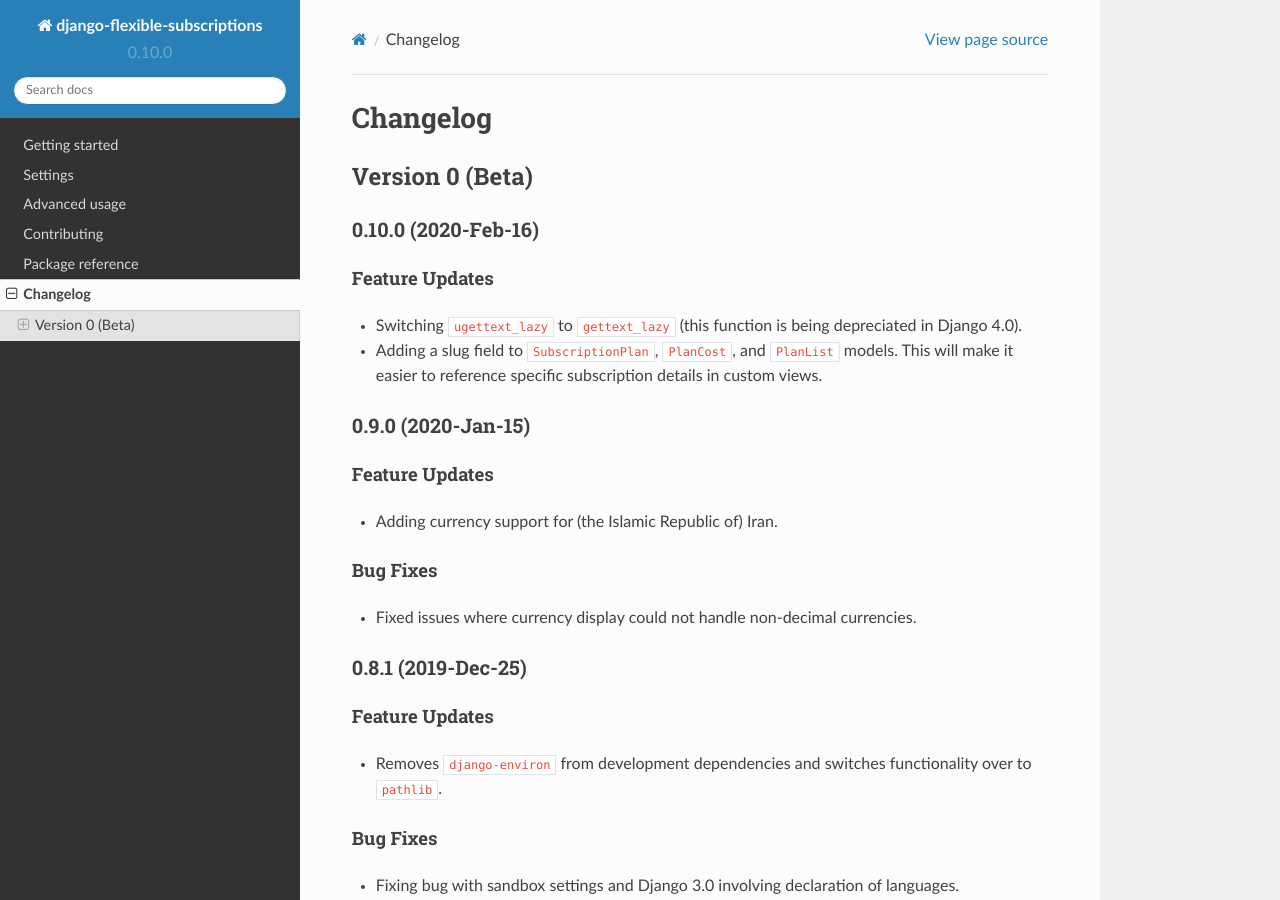
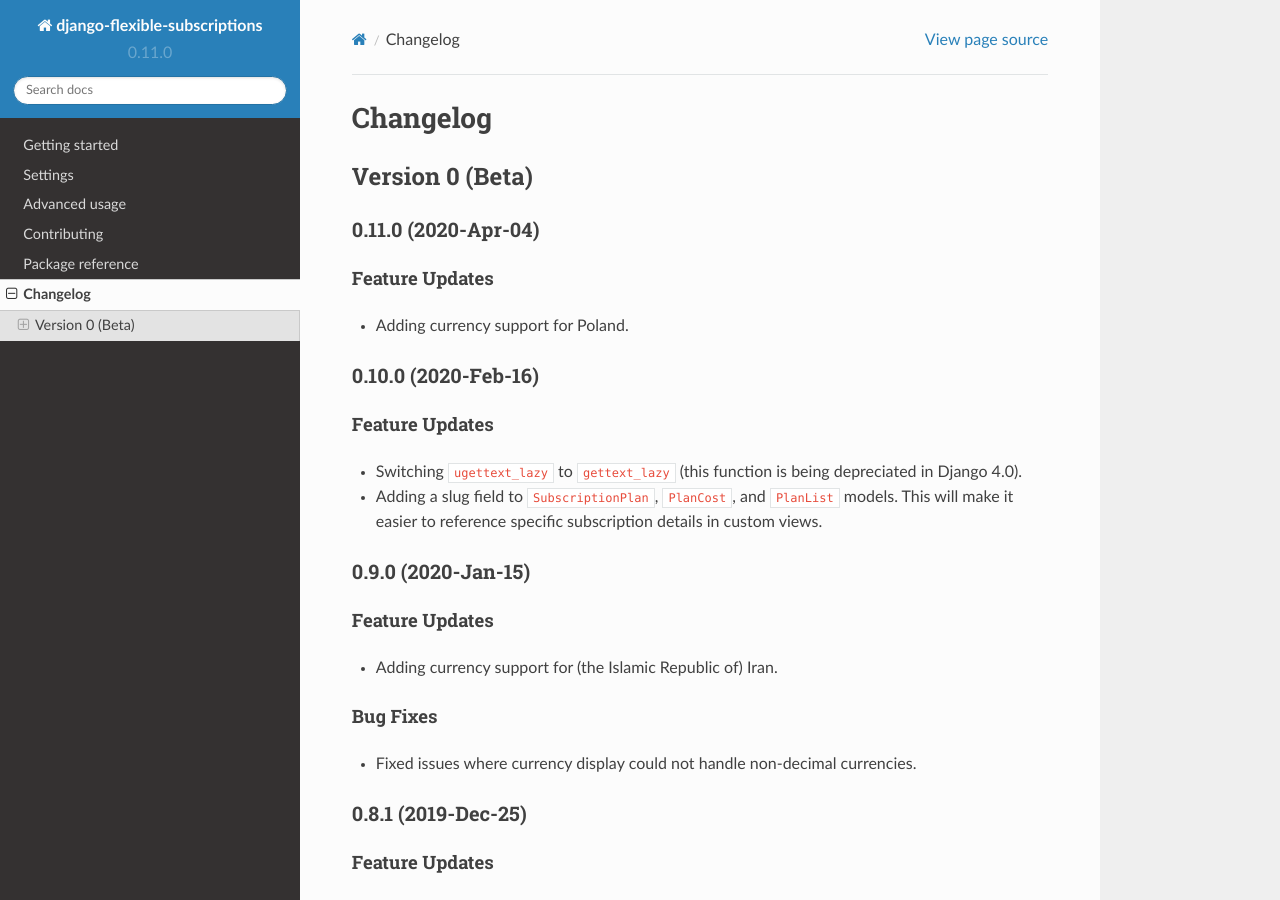
Before and after one commit to studybuffalo/django-flexible-subscriptions, a Sphinx documentation site: the page built from docs/changelog.rst, in a window 1280 px wide and 900 px high. Built offline with Sphinx 7.4.7 and the Read the Docs theme 2.0.0, drawn with Linux system fonts in a browser that asks for light colours; the version number is read from the project's files by our own code.

Commit message:
Preparing for version 0.11.0 release (#140)
Co-authored-by: studybuffalo <studybuffalo@gmail.com>

```diff
--- a/docs/changelog.rst
+++ b/docs/changelog.rst
@@ -5,6 +5,14 @@
 ----------------
 Version 0 (Beta)
 ----------------
+
+0.11.0 (2020-Apr-04)
+====================
+
+Feature Updates
+---------------
+
+* Adding currency support for Poland.
 
 0.10.0 (2020-Feb-16)
 ====================
--- a/subscriptions/__init__.py
+++ b/subscriptions/__init__.py
@@ -4,7 +4,7 @@
 import warnings
 import django
 
-__version__ = '0.10.0'
+__version__ = '0.11.0'
 
 # Provide DepreciationWarning for older Python versions
 # Have to use sys.version while supporting Python 3.5 to enable testing
```
